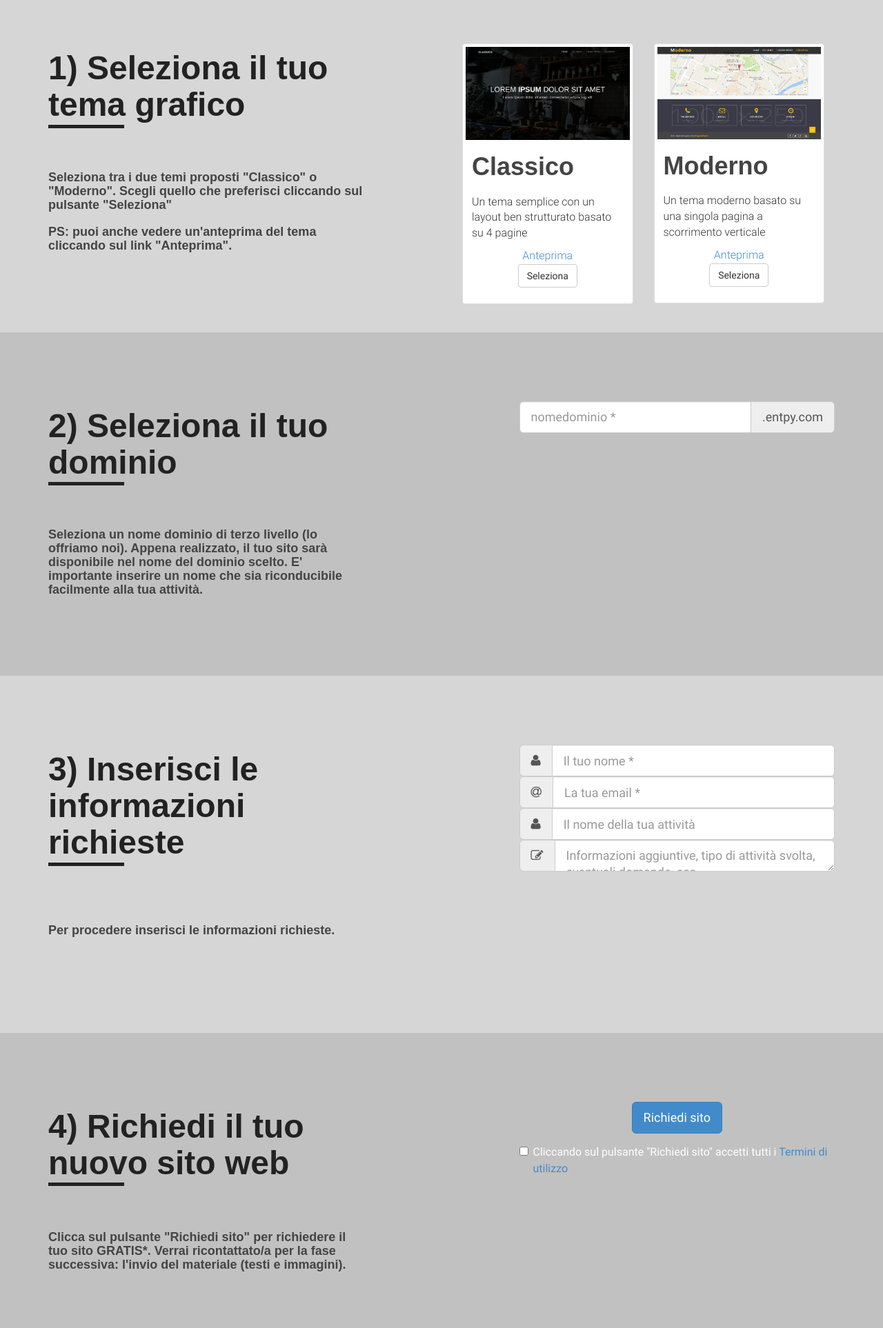
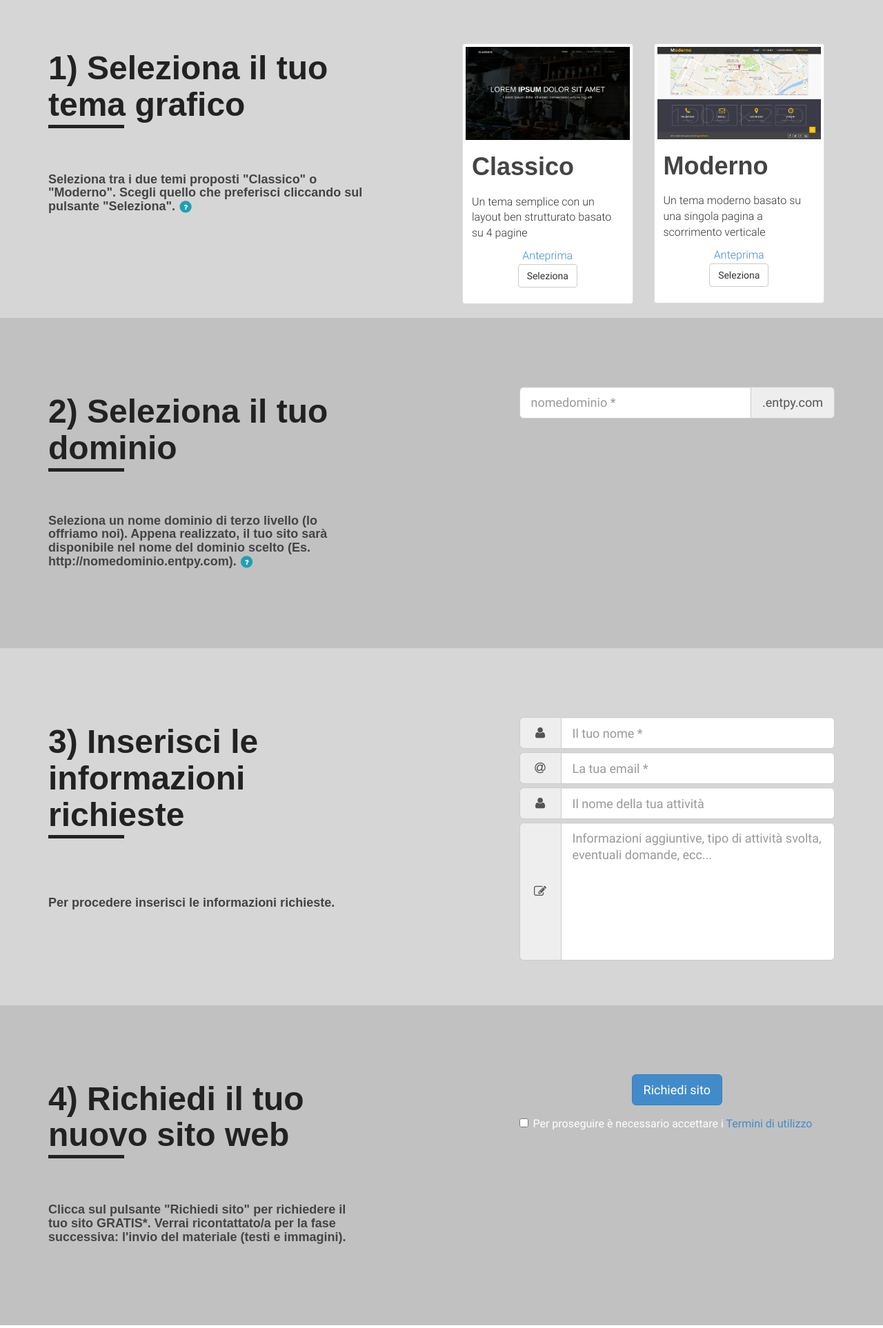
Before and after one commit to entpy/entpy_v2, a Django app: template entpy_v2/website/templates/website/l/www_landing1.html in a window 1280 px wide. Shown: the part 2324-4250 px from the top of the page at 69% size. Run offline with Django 3.2, Linux system fonts and the light colour scheme; the template is opened without the code that fills it, so the values that code supplies are empty; some web fonts are replaced.

Commit message:
working on landing page

```diff
--- a/entpy_v2/website/templates/website/l/www_landing1.html
+++ b/entpy_v2/website/templates/website/l/www_landing1.html
@@ -6,9 +6,6 @@
 {# extra css #}
 {% block extra_css %}
 <link type="text/css" rel="stylesheet" href="{% static "website/css/order-form.css" %}">
-<style>
-    .nav-main, .toggle-btn { display: none; }
-</style>
 {% endblock %}
 
 {# section title #}
@@ -34,6 +31,11 @@
 		.want-more-main-right-1-4 h6, .want-more-main-right-1-4 h3, .want-more-main-right-2-4 h6, .want-more-main-right-3-4 h6, .want-more-main-right-4-4 h6 { color: #444!important; }
 		.want-more-main-right-1-4 hr, .want-more-main-right-2-4 hr, .want-more-main-right-3-4 hr, .want-more-main-right-4-4 hr { background-color: #222; }
 		.selected_theme_icon { color: green; margin-left: 5px; font-size: 22px; }
+
+		.nav-main, .toggle-btn { display: none; }
+		.input-group { margin-bottom: 5px; }
+		.input-group-addon { min-width: 60px; }
+		.textarea_big { min-height: 200px; resize: none; }
 	</style>
 	<!-- About Area Start -->
 	<section class="about-main">
@@ -196,7 +198,7 @@
 							<!-- Start: Features 01 -->
 							<div class="features-single clearfix animated" data-animation="fadeInUp" data-animation-delay="200">
 								<div class="features-cont">
-									<h6>Seleziona tra i due temi proposti "Classico" o "Moderno". Scegli quello che preferisci cliccando sul pulsante "Seleziona"<br /><br />PS: puoi anche vedere un'anteprima del tema cliccando sul link "Anteprima".</h6>
+									<h6>Seleziona tra i due temi proposti "Classico" o "Moderno". Scegli quello che preferisci cliccando sul pulsante "Seleziona". <span title="" data-placement="top" data-toggle="tooltip" class="fa-stack fa-lg tooltip_question_point" data-original-title='PS: clicca sull&#39;immagine di un tema per ingrandire. Puoi anche vedere un&#39;anteprima del tema cliccando sul link "Anteprima".'><i class="fa fa-circle fa-stack-2x"></i><i class="fa fa-question fa-stack-1x fa-inverse"></i></span></h6>
 								</div>
 							</div>
 							<!-- End: Features 01 -->
@@ -255,7 +257,7 @@
 							<!-- Start: Features 01 -->
 							<div class="features-single clearfix animated" data-animation="fadeInUp" data-animation-delay="200">
 								<div class="features-cont">
-									<h6>Seleziona un nome dominio di terzo livello (lo offriamo noi). Appena realizzato, il tuo sito sarà disponibile nel nome del dominio scelto. E' importante inserire un nome che sia riconducibile facilmente alla tua attività.</h6>
+									<h6>Seleziona un nome dominio di terzo livello (lo offriamo noi). Appena realizzato, il tuo sito sarà disponibile nel nome del dominio scelto (Es. http://nomedominio.entpy.com).&nbsp;<span title="" data-placement="top" data-toggle="tooltip" class="fa-stack fa-lg tooltip_question_point" data-original-title="E' importante inserire un nome che sia riconducibile facilmente alla tua attività."><i class="fa fa-circle fa-stack-2x"></i><i class="fa fa-question fa-stack-1x fa-inverse"></i></span></h6>
 								</div>
 							</div>
 							<!-- End: Features 01 -->
@@ -314,7 +316,7 @@
 						<!-- informazioni aggiuntive -->
 						<div class="input-group input-group-lg">
 							<span class="input-group-addon"><i class="fa fa-edit" aria-hidden="true"></i></span>
-							<textarea class="form-control" placeholder="Informazioni aggiuntive, tipo di attività svolta, eventuali domande, ecc..." aria-describedby="basic-addon1"></textarea>
+							<textarea class="form-control textarea_big" placeholder="Informazioni aggiuntive, tipo di attività svolta, eventuali domande, ecc..." aria-describedby="basic-addon1"></textarea>
 						</div>
 					</div>
 					<!-- End: Right Container -->
@@ -350,7 +352,7 @@
 						</div>
 						<div class="checkbox">
 							<label>
-								<input type="checkbox" name="terms_of_use" value="1" required> Cliccando sul pulsante "Richiedi sito" accetti tutti i <a href="#terms_of_use">Termini di utilizzo</a>
+								<input type="checkbox" class="validatorInputTerms" name="terms_of_use" value="1" required> Per proseguire è necessario accettare i <a href="#terms_of_use">Termini di utilizzo</a>
 							</label>
 						</div>
 					</div>
@@ -394,6 +396,9 @@
 			// se il form è valido submitto il form
 			return validateForm();
 		});
+
+		// init delle tooltip
+		$('[data-toggle="tooltip"]').tooltip();
 	});
 
 	// Function to validate the form
@@ -439,6 +444,12 @@
 		}
 
 		// accettazione dei termini d'uso
+		if (!$(".validatorInputTerms").is(":checked")) {
+			$(".validatorInputTerms").parent(".input-group").addClass("has-error");
+			// alert("Inserisci la tua email");
+			errorMsg += "- per continuare accetta i Termini di Utilizzo\n";
+			returnVar = false;
+		}
 
 		if (!returnVar) {
 			// sono stati rilevati degli errori
```
Lines whose indentation alone changed are shown as unchanged.
